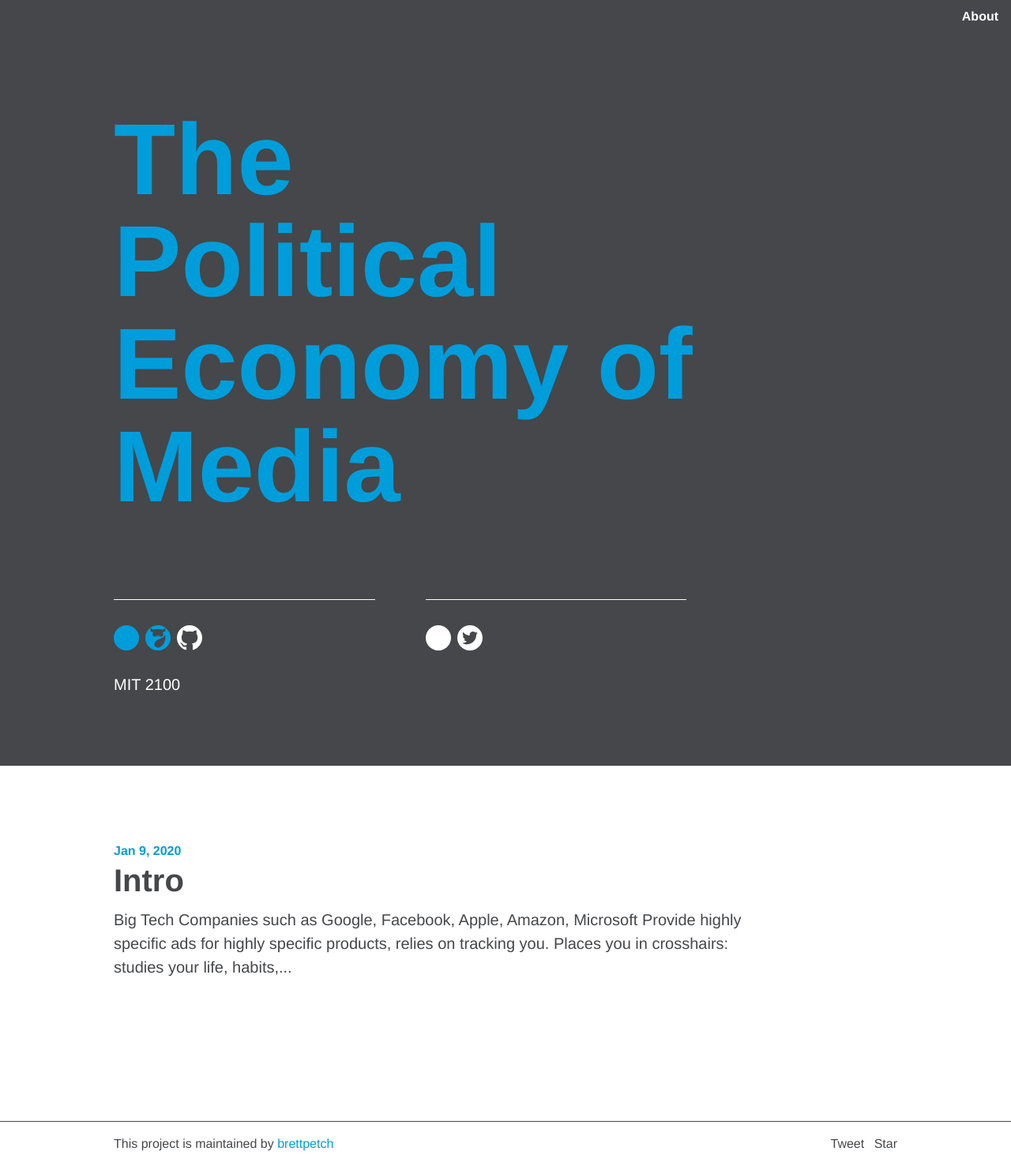
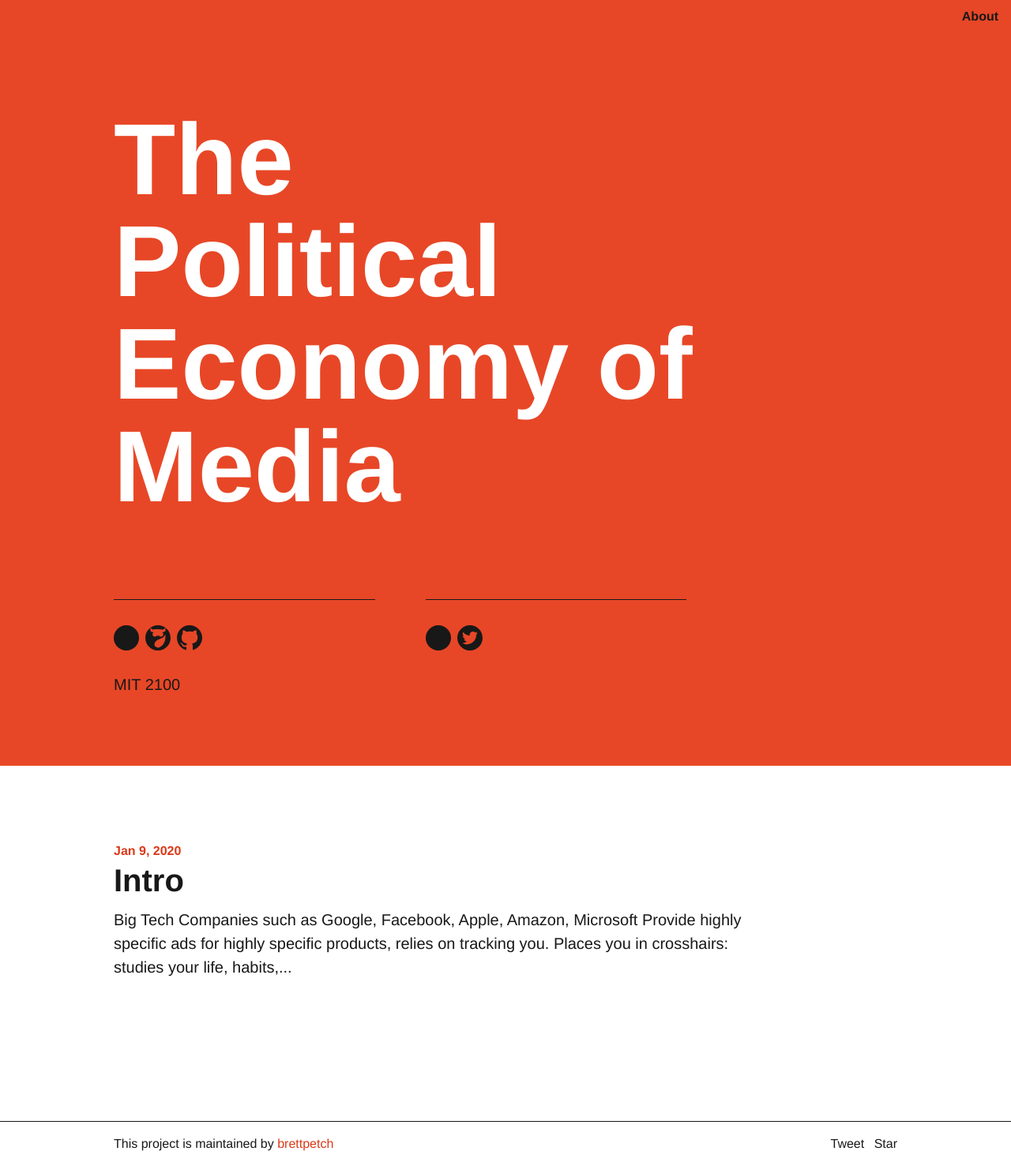
Before and after one commit to brettpetch/MIT-2100, a Jekyll site: the page built from index.html, in a window 1280 px wide. Shown: the whole page at 79% size. Built offline with Jekyll 4.4.1, drawn with Linux system fonts in a browser that asks for light colours; comment, search, counter and statistics services are not loaded.

Commit message:
commit on master

```diff
--- a/_config.yml
+++ b/_config.yml
@@ -27,7 +27,7 @@ social_username: brettjpetch
 
 # Set theme color here
 # Choose from: black (default), blue, gray, magenta, orange, red, white, and yellow.
-theme_color: blue
+theme_color: red
 
 # Build settings
 markdown: kramdown
```
